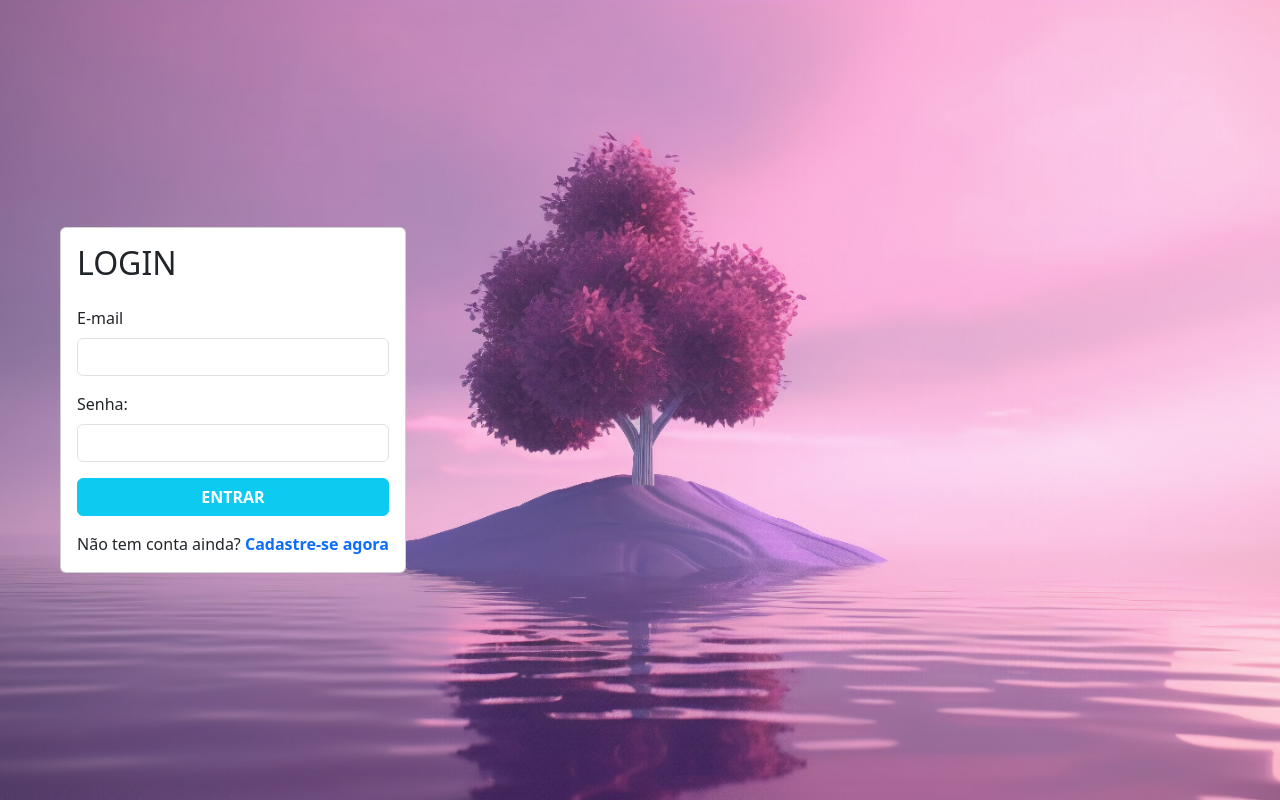
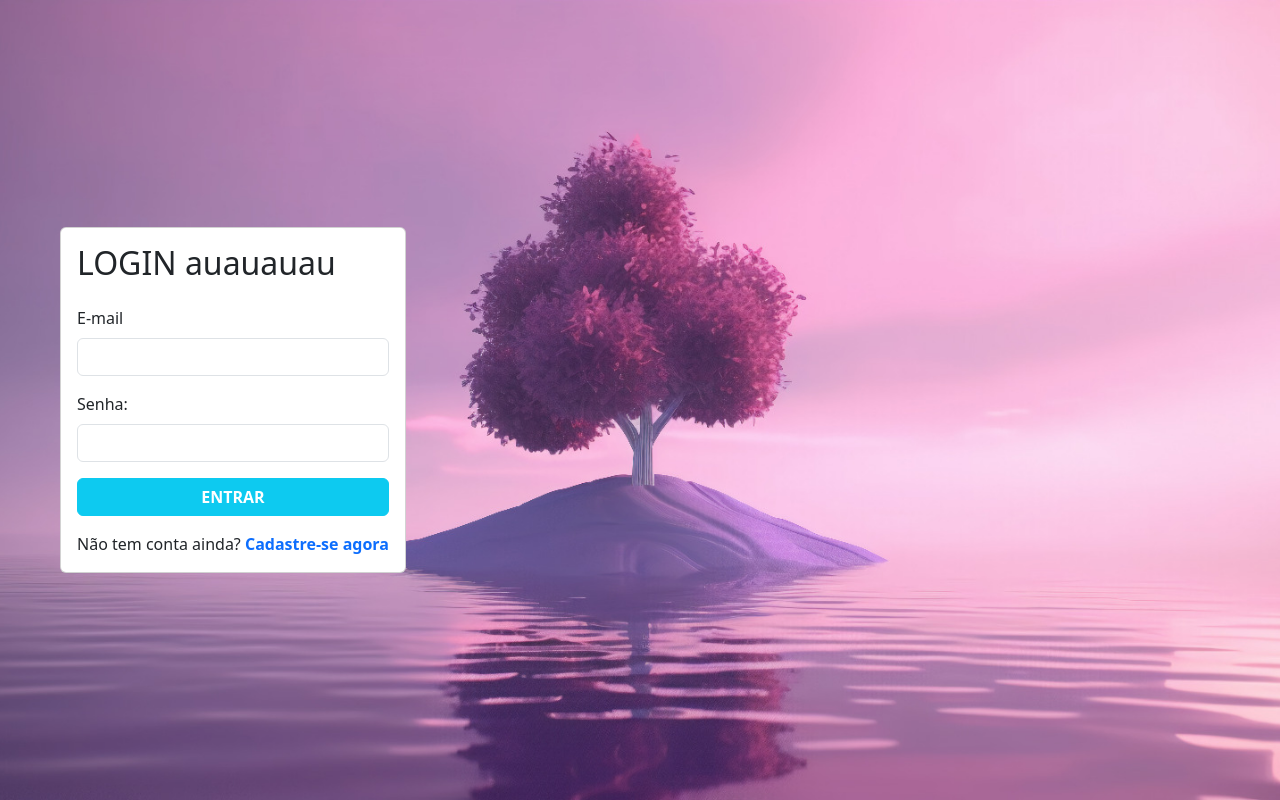
Before and after one commit to Mamutes-Pequenos/FrontEnd_colaborationGreen, an Angular app: page /#/login in a window 1280 px wide. Built offline with nearby package versions, Linux system fonts and the light colour scheme.

Commit message:
Update login.component.html

```diff
--- a/src/app/components/sistema/login/login.component.html
+++ b/src/app/components/sistema/login/login.component.html
@@ -2,7 +2,7 @@
 <div class="container-fluid vh-100 d-flex justify-content-start align-items-center bg-image">
   <div class="card glass-effect ms-5 text-start">
     <div class="card-body">
-      <h2 class="card-title mb-4 text-left">LOGIN</h2>
+      <h2 class="card-title mb-4 text-left">LOGIN auauauau</h2>
       <form (submit)="logar()">
         <div class="mb-3">
           <label for="username" class="form-label text-left">E-mail</label>
```
